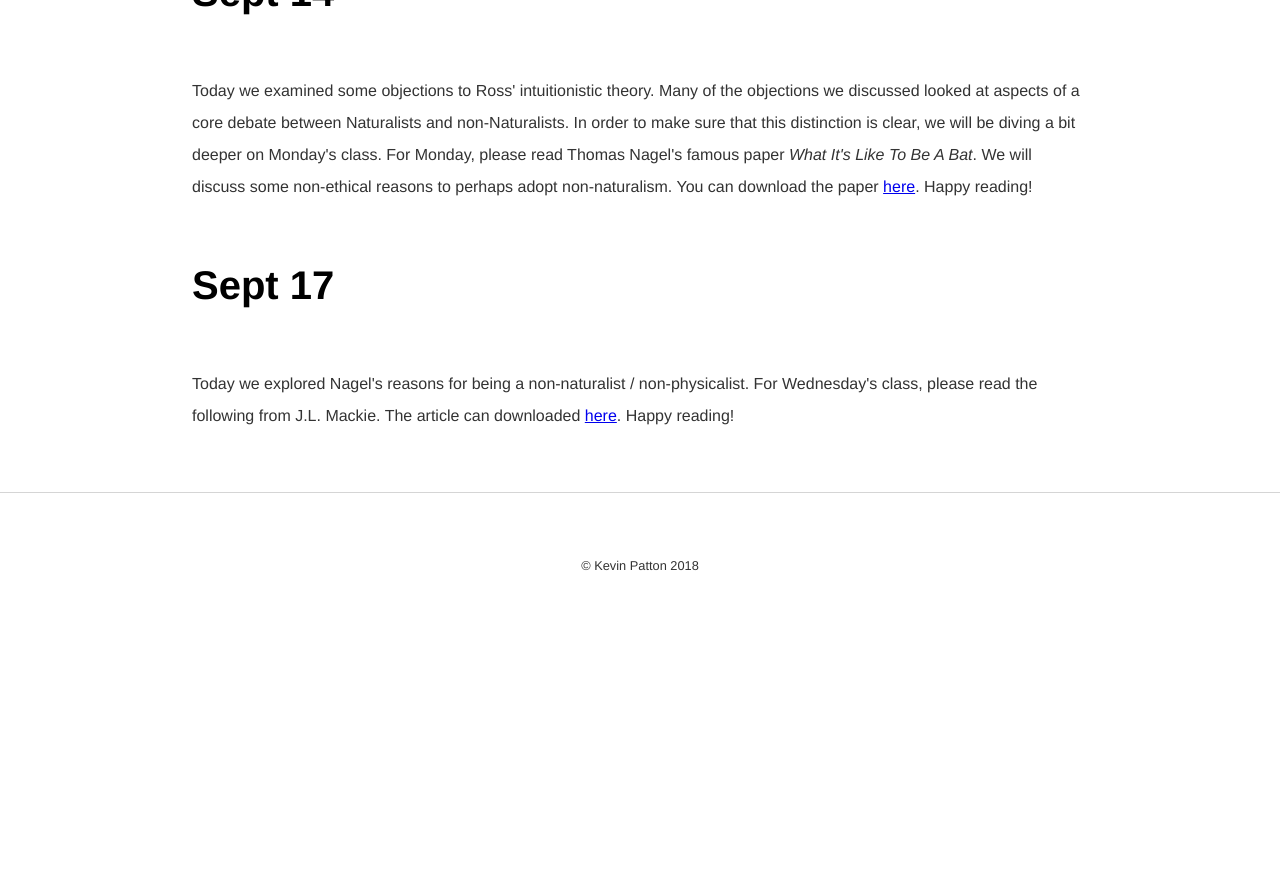
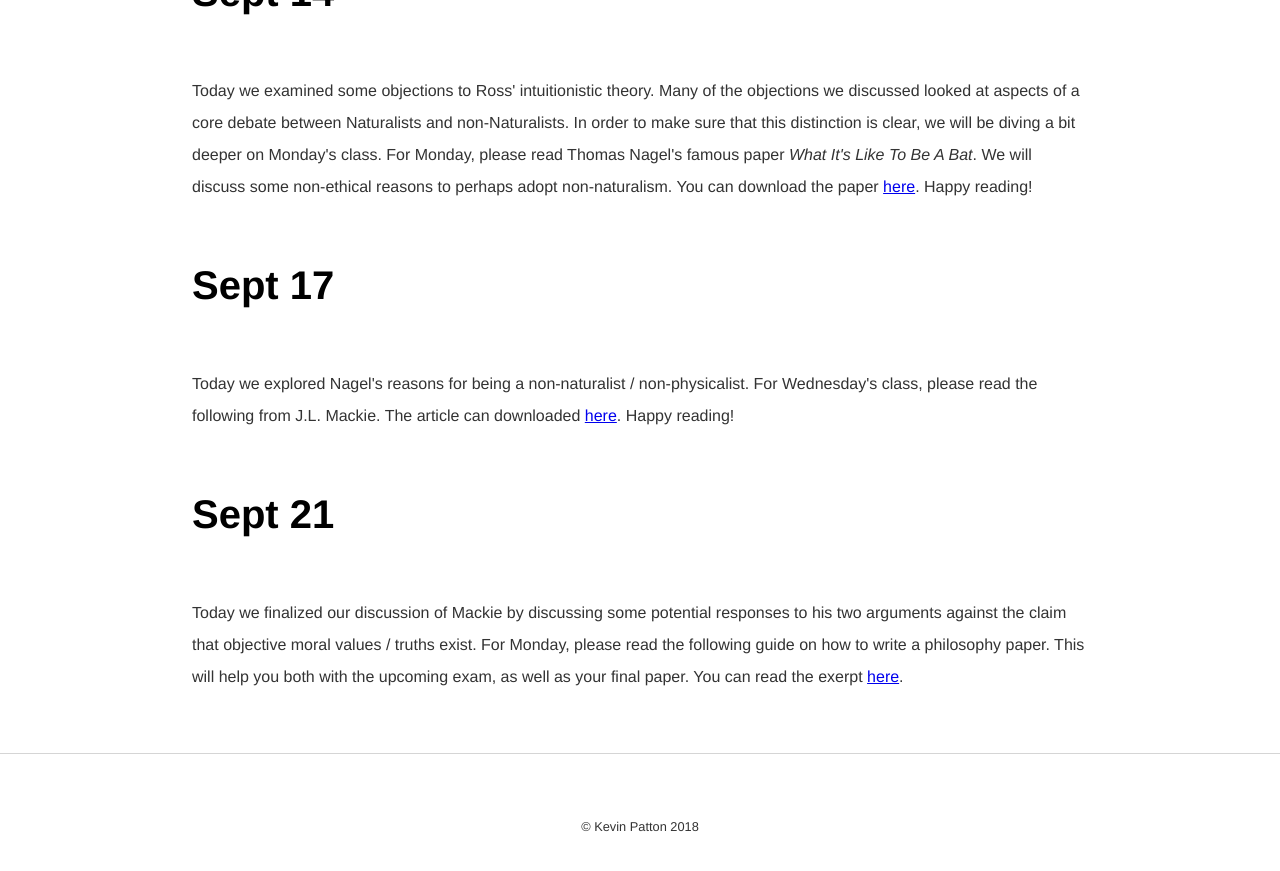
Before and after one commit to kevinjpatton/kevinjpatton.github.io, a Jekyll site: the page built from teaching/phil1020/index.html, in a window 1280 px wide and 900 px high, scrolled down 2677 px. Shown: the top 871 px of the window. Built offline with Jekyll 4.4.1, drawn with Linux system fonts in a browser that asks for light colours; Markdown is read by kramdown in place of the engine named in the settings; before the commit the page ends 3316 px from its top, so only the background shows below that.

Commit message:
Update index.html

```diff
--- a/teaching/phil1020/index.html
+++ b/teaching/phil1020/index.html
@@ -25,3 +25,6 @@ title: Philosophy 1020 - Kevin Patton
 <p>Today we examined some objections to Ross' intuitionistic theory.  Many of the objections we discussed looked at aspects of a core debate between Naturalists and non-Naturalists.  In order to make sure that this distinction is clear, we will be diving a bit deeper on Monday's class.  For Monday, please read Thomas Nagel's famous paper <i>What It's Like To Be A Bat</i>.  We will discuss some non-ethical reasons to perhaps adopt non-naturalism.  You can download the paper <a href=/teaching/phil1020/Nagel_Bat.pdf	target="_blank">here</a>.  Happy reading!
 <h1>Sept 17</h1>
 <p>Today we explored Nagel's reasons for being a non-naturalist / non-physicalist.  For Wednesday's class, please read the following from J.L. Mackie.  The article can downloaded <a href=/teaching/phil1020/Mackie.pdf	target="_blank">here</a>.  Happy reading!</p>
+<h1>Sept 21</h1>
+<p>Today we finalized our discussion of Mackie by discussing some potential responses to his two arguments against the claim that objective moral values / truths exist.  For Monday, please read the following guide on how to write a philosophy paper.  This will help you both with the upcoming exam, as well as your final paper.  You can read the exerpt <a href=
+http://www.sfu.ca/philosophy/resources/writing.html">here</a>.
```
